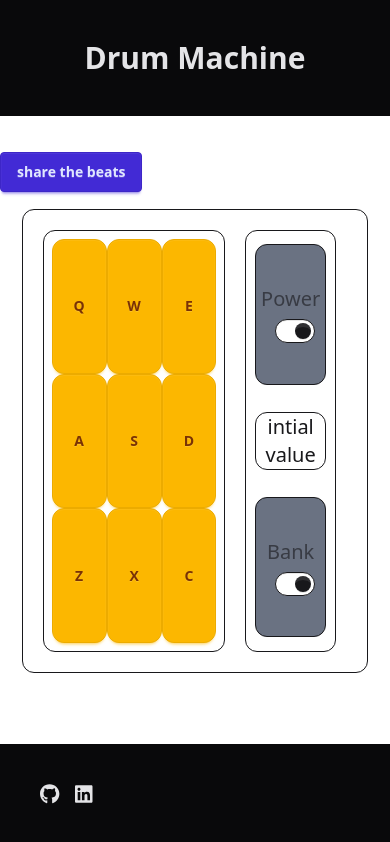
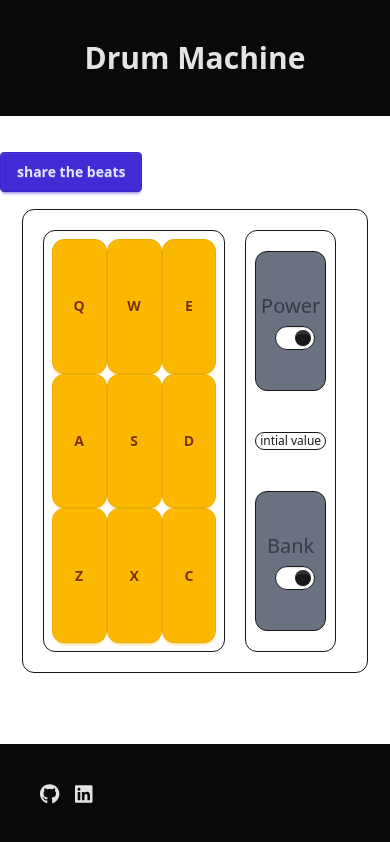
Before and after one commit to legriffalo/FCC-react-drum-machine, a React (Vite) app in the folder drums/: page / in a window 390 px wide. Built offline with nearby package versions, Linux system fonts and the light colour scheme.

Commit message:
fixed links and had to switch of pointer events to get tests to pass! =(

```diff
--- a/drums/src/App.tsx
+++ b/drums/src/App.tsx
@@ -4,8 +4,7 @@ import Header from './assets/components/header'
 import Footer from './assets/components/footer'
 import Button from './assets/components/button'
 import { SOUNDS } from './assets/sounds-data.ts';
-// import SfxButton from './assets/components/sfx-button.tsx';
-// import KeyCheck from './assets/components/key-check.tsx'
+import {SOUNDS2} from './assets/sounds-data2.ts';
 import AltSoundBoard from './assets/components/alt-soundboard.tsx';
 import InfoPanel from './assets/components/infopanel.tsx';
 
@@ -19,18 +18,33 @@ interface Sound {
 function App() {
   const [sounds, setSounds] = useState<Sound[]>([]);
   const [used,setUsed]= useState<string>('intial value')
+  const [on, setOn] = useState(true)
 
   const handleUsedChange = (newUsed: string): void => {
     setUsed(newUsed);
   };
 
+  const areArraysEqual = (arr1:Sound[], arr2:Sound[]) => {
+    return JSON.stringify(arr1) === JSON.stringify(arr2);
+  };
 
+  const handleBankChange = () => {
+    console.log("CHANGING SOUND BANK")
+    areArraysEqual(sounds, SOUNDS) ? setSounds([...SOUNDS2]) : setSounds([...SOUNDS]);
+  }
+
+  const handleOnOff = () =>{
+    console.log("TURNING ON?OFF")
+    on? setOn(false):setOn(true)
+  }
   useEffect(() => {
     setSounds([ ...SOUNDS]);
   }, []);
 
   useEffect(() => {
     console.log(sounds); // Logs the updated sounds state
+    // setSounds([ ...SOUNDS]);
+
   }, [sounds]);
 
 
@@ -38,11 +52,15 @@ function App() {
     <>
     <div id = "drum-machine" className="h-full">
       <Header title="Drum Machine"></Header>
-      <Button id = "share twitter" label = "share the beats"></Button>
+      <Button
+        id = "share twitter"
+        label = "share the beats"
+        url = "https://x.com/intent/post?text=I%20love%20a%20good%20drum%20machine..."
+        ></Button>
 
       <div id = "display" className='m-auto mt-[2vh] h-[55vh] w-8/9 text-xl border flex flex-row gap-[5vw] p-5 rounded-xl'>
-        <AltSoundBoard onUsedChange= {handleUsedChange} sounds = {sounds}></AltSoundBoard>
-        <InfoPanel used = {used}></InfoPanel>
+        <AltSoundBoard onUsedChange= {handleUsedChange} sounds = {sounds} on = {on}></AltSoundBoard>
+        <InfoPanel used = {used} handleOnOff ={handleOnOff} handleBankChange = {handleBankChange} ></InfoPanel>
       </div>
       {/* <KeyCheck></KeyCheck> */}
       <Footer></Footer>
--- a/drums/src/assets/components/alt-soundboard.tsx
+++ b/drums/src/assets/components/alt-soundboard.tsx
@@ -5,10 +5,11 @@ import NewSfxButton from './new-sfx';
 
 interface AltSoundBoardProps {
   sounds:Array<any>;
+  on:boolean;
   onUsedChange: (newLabel: string) => void; // Function type to change the label
 }
 
-const AltSoundBoard: React.FC<AltSoundBoardProps> = ({ sounds, onUsedChange }) => {
+const AltSoundBoard: React.FC<AltSoundBoardProps> = ({ sounds, onUsedChange, on }) => {
 
 
 
@@ -16,7 +17,7 @@ const AltSoundBoard: React.FC<AltSoundBoardProps> = ({ sounds, onUsedChange }) =
       <>
          <div className='w-6/10 p-2 border rounded-xl'>
             {sounds.map((sound) => (
-            <NewSfxButton onUsedChange = {onUsedChange} key = {sound.key} source = {sound.source} id = {sound.id} audio = {sound.audio}  label = {sound.label} keyPrompt = {sound.keyPrompt} ></NewSfxButton>
+            <NewSfxButton  on = {on} onUsedChange = {onUsedChange} key = {sound.key} source = {sound.source} id = {sound.id} label = {sound.label} keyPrompt = {sound.keyPrompt} ></NewSfxButton>
             ))}
         </div>
       </>
--- a/drums/src/assets/components/button.tsx
+++ b/drums/src/assets/components/button.tsx
@@ -5,13 +5,17 @@ interface ButtonProps {
   id?:string;
   label?: string;
   onClick?: () => void;
+  url?:string;
 }
 
-const Button: React.FC<ButtonProps> = ({ id, label, onClick }) => {
+const Button: React.FC<ButtonProps> = ({ id, label, onClick, url }) => {
   return (
     <div className="">
-      <button id = {id} className = "mt-[3vh] btn btn-md  btn-primary" onClick={onClick}>
+
+      <button id = {id} className = "mt-[3vh] btn btn-md  btn-primary" onClick={onClick} >
+        <a href = {url} target = "_blank" rel="noopener noreferrer">
         {label}
+      </a>
       </button>
     </div>
 
--- a/drums/src/assets/components/infopanel.tsx
+++ b/drums/src/assets/components/infopanel.tsx
@@ -1,9 +1,11 @@
 
 interface InfoPanelProps {
   used:string;
+  handleOnOff?:any;
+  handleBankChange?:any;
 }
 
-const InfoPanel: React.FC<InfoPanelProps> = ({ used }) => {
+const InfoPanel: React.FC<InfoPanelProps> = ({ used,  handleBankChange, handleOnOff }) => {
 
 
     return (
@@ -13,18 +15,18 @@ const InfoPanel: React.FC<InfoPanelProps> = ({ used }) => {
       <div className = "bg-gray-500  m-auto border h-1/3 w-4/5 flex flex-row rounded-xl">
         <label className="w-4/5 m-auto fieldset-label flex flex-col p-3">
          <p>Power</p>
-            <input type="checkbox" defaultChecked className="toggle m-auto" />
+            <input type="checkbox" defaultChecked className="toggle m-auto" onClick = {handleOnOff} />
         </label>
         </div>
 
         <div className= "m-auto w-4/5 text-center m-auto border rounded-xl">
-            <h2 >{used}</h2>
+            <h2 className= "text-xs md:text-lg">{used}</h2>
         </div>
 
         <div className = "bg-gray-500 m-auto border h-1/3 w-4/5 flex flex-row rounded-xl">
         <label className="w-4/5 m-auto fieldset-label flex flex-col p-3">
          <p>Bank</p>
-            <input type="checkbox" defaultChecked className="toggle m-auto" />
+            <input type="checkbox" defaultChecked className="toggle m-auto" onClick={handleBankChange}/>
         </label>
         </div>
 
--- a/drums/src/assets/components/new-sfx.tsx
+++ b/drums/src/assets/components/new-sfx.tsx
@@ -5,44 +5,37 @@ interface NewSfxButtonProps {
   id?:string;
   label: string;
   keyPrompt:string;
-  audio?:string;
   source:string;
-  volume?:string;
-  type?:string;
-  ref?:string;
+  on:boolean;
   onUsedChange: (newLabel: string) => void; // Function type to change the label
 
 }
 
-const NewSfxButton: React.FC<NewSfxButtonProps> = ({ id, label, keyPrompt,source, onUsedChange }) => {
+const NewSfxButton: React.FC<NewSfxButtonProps> = ({ id, label, keyPrompt,source, on, onUsedChange }) => {
 
     const [used,setUsed]= useState<string>('')
     const audioRef = useRef<HTMLAudioElement | null>(null);
-    // if (audioRef.current) {
-    //     audioRef.current.load(); // Reload the audio
-    // }
+
 
   // Effect to add and remove global keyboard event listener
   useEffect(() => {
     // Handle keydown event on the whole document
     const handleKeyDown = (event: KeyboardEvent) => {
-      console.log('Key pressed:', event.key); // Log the key to check if it's being detected
+      // console.log('Key pressed:', event.key); // Log the key to check if it's being detected
 
       if(event.key.toLocaleUpperCase() == keyPrompt){
         // put new audio play commmand in here
-        if (audioRef.current) {
-            console.log("playing a sound")
+        if (audioRef.current && on) {
+            // console.log("playing a sound")
             audioRef.current.currentTime = 0;
-            audioRef.current.play().then(); // Start playing the audio
+            audioRef.current.play().then(); // make async work?
             setUsed(`${audioRef.current.dataset.drum}`)
             onUsedChange(`${audioRef.current.dataset.drum}`);
           }
       }
     };
-
     // Add event listener for keydown on the document
     document.addEventListener('keydown', handleKeyDown);
-
     // Cleanup function to remove the event listener when the component unmounts
     return () => {
       document.removeEventListener('keydown', handleKeyDown);
@@ -51,10 +44,9 @@ const NewSfxButton: React.FC<NewSfxButtonProps> = ({ id, label, keyPrompt,source
 
 
     const playSound = (data:string) => {
-        // audioRef.current.play(); // Start playing the audio
-        if (audioRef.current) {
+        if (audioRef.current  && on ) {
             audioRef.current.currentTime = 0;
-            audioRef.current.play().then((d)=>console.log(d)); // Start playing the audio
+            audioRef.current.play().then((d)=>console.log(d));
 
           }
           setUsed(data)
@@ -64,7 +56,10 @@ const NewSfxButton: React.FC<NewSfxButtonProps> = ({ id, label, keyPrompt,source
       };
     return (
       <>
-      <div  id = {id} data-used = {used} className = "drum-pad btn btn-warning rounded-xl w-1/3 h-1/3" onClick={()=>{ playSound(`${id}`)} }>
+      <div  id = {id} data-used = {used} className = "drum-pad btn btn-warning rounded-xl w-1/3 h-1/3"
+      onClick={()=>{ playSound(`${id}`)}}
+      // onPointerDown = {()=>{ playSound(`${id}`)}}
+      >
       {label}
       <audio preload="auto" ref = {audioRef} data-drum = {id} id = {label} className = "clip" src={source} ></audio>
       </div>
--- /dev/null
+++ b/drums/src/assets/sounds-data2.ts
@@ -0,0 +1,67 @@
+const base = '/FCC-react-drum-machine'
+
+export const SOUNDS2 = [
+  {
+    key: 1,
+    keyPrompt: "Q",
+    id: 'CeV_H2_2',
+    source: base + '/sounds/Cev_H2.mp3',
+    label: "Q"
+  },
+  {
+    key: 2,
+    keyPrompt: "W",
+    id: 'Dsc_Oh_2',
+    source: base + '/sounds/Dsc_Oh.mp3',
+    label: "W"
+  },
+  {
+    key: 3,
+    keyPrompt: "E",
+    id: 'Heater1_2',
+    source: base + '/sounds/Heater-1.mp3',
+    label: "E"
+  },
+  {
+    key: 4,
+    keyPrompt: "A",
+    id: 'Heater2_2',
+    source: base + '/sounds/Heater-2.mp3',
+    label: "A"
+  },
+  {
+    key: 5,
+    keyPrompt: "S",
+    id: 'Heater3_2',
+    source: base + '/sounds/Heater-3.mp3',
+    label: "S"
+  },
+  {
+    key: 6,
+    keyPrompt: "D",
+    id: 'Heater4_2',
+    source: base + '/sounds/Heater-4.mp3',
+    label: "D"
+  },
+  {
+    key: 7,
+    keyPrompt: "Z",
+    id: 'Heater6_2',
+    source: base + '/sounds/Heater-6.mp3',
+    label: "Z"
+  },
+  {
+    key: 8,
+    keyPrompt: "X",
+    id: 'kicknhat_2',
+    source: base + '/sounds/Kick_n_Hat.mp3',
+    label: "X"
+  },
+  {
+    key: 9,
+    keyPrompt: "C",
+    id: 'RP4_2',
+    source: base + '/sounds/RP4_KICK_1.mp3',
+    label: "C"
+  },
+]
```
